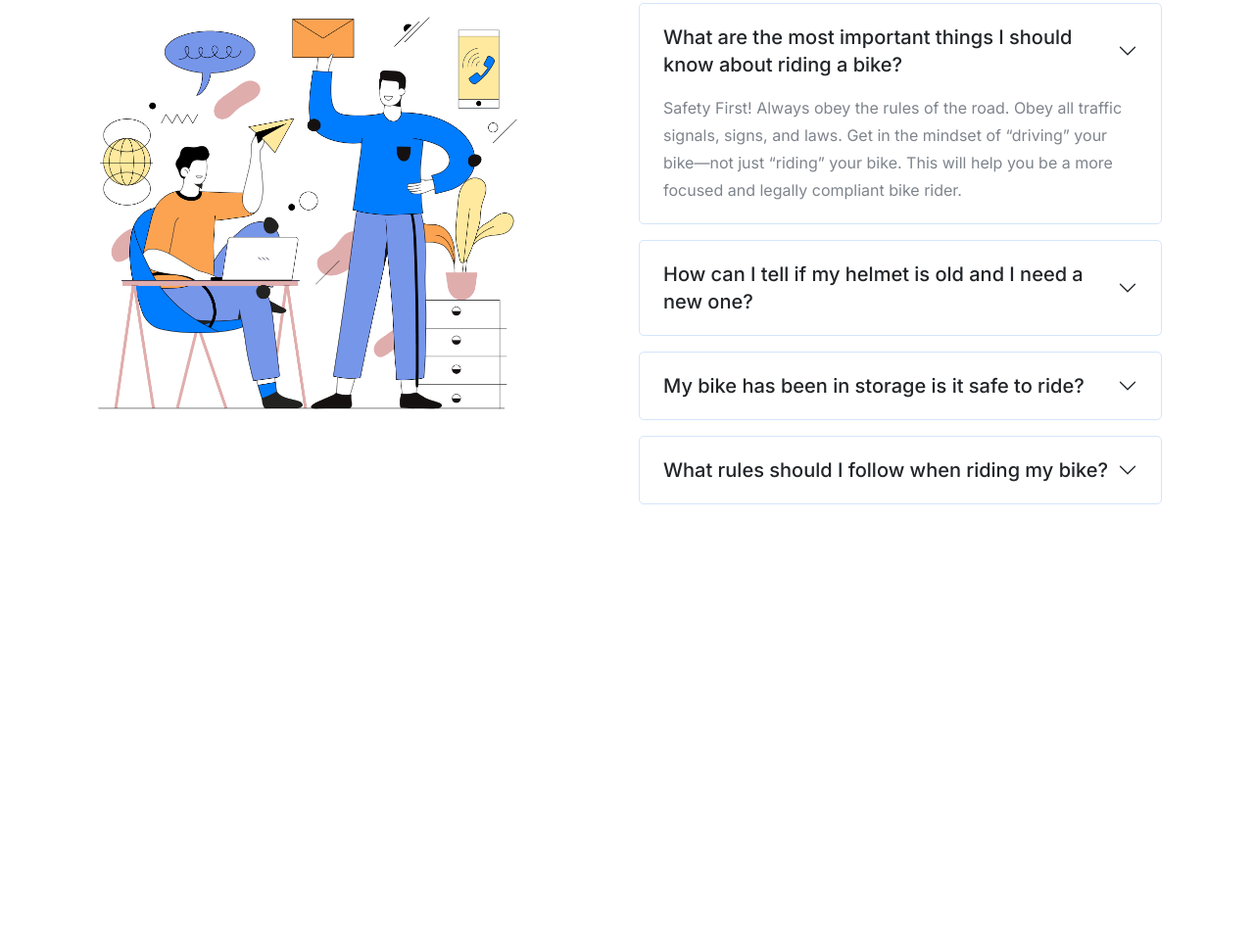
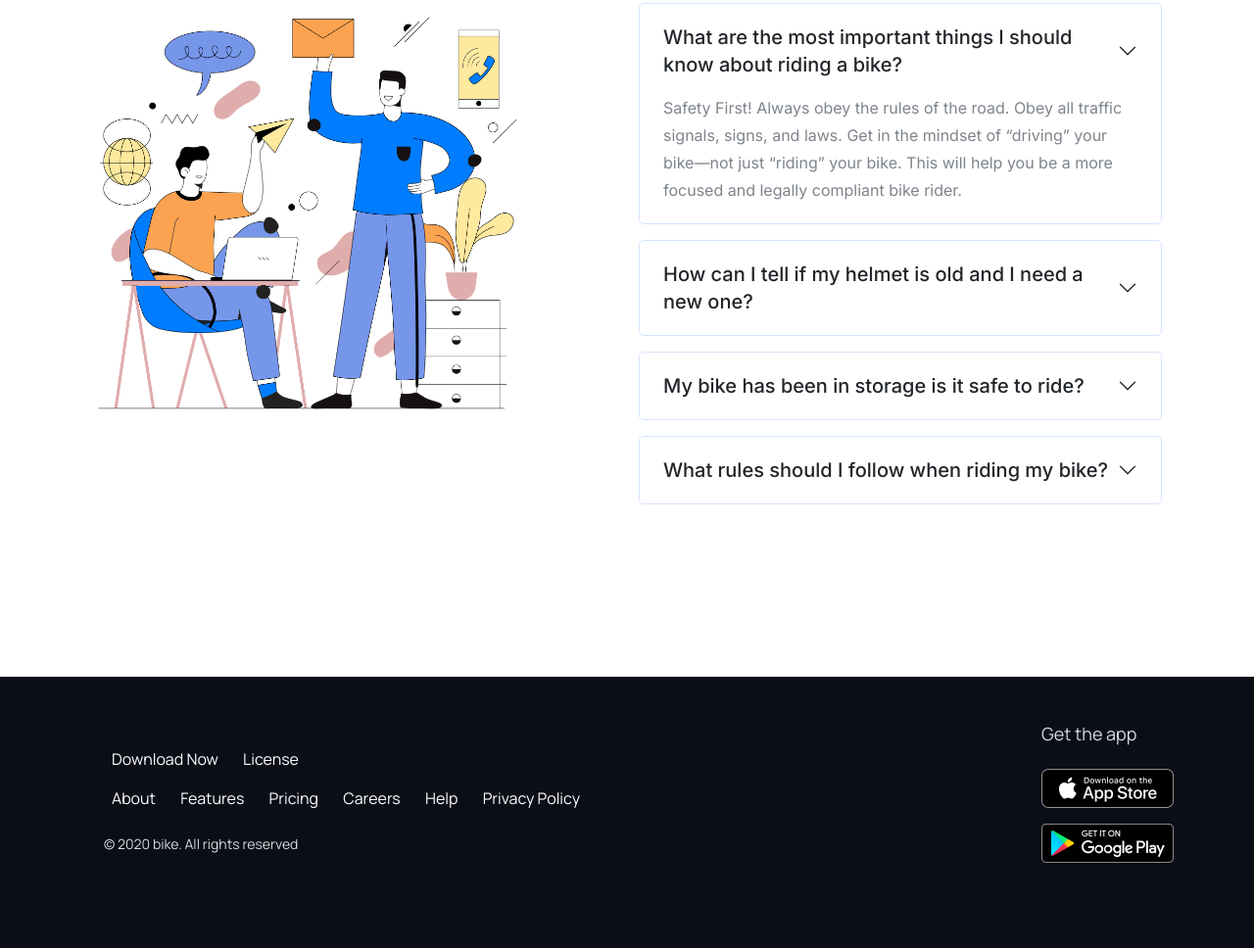
Before and after one commit to Devjhoti/honda-cbr-bootstrap, a plain HTML site: page index.html in a window 1280 px wide. Shown: the part 3326-4294 px from the top of the page at 98% size. Before the commit the page ends 4017 px from the top, so only its background shows below. Drawn offline with nearby package versions, Linux system fonts and the light colour scheme.

Commit message:
Footer Section added

```diff
--- a/css/style.css
+++ b/css/style.css
@@ -50,7 +50,7 @@
 }
 
 .honda-btn:hover {
-    background-image: linear-gradient(#E76F51, rgb(241, 36, 0));
+    background-image: linear-gradient(#E76F51, rgb(250, 130, 49));
 }
 
 .card-btn {
@@ -87,3 +87,29 @@ hr {
 button.accordion-button.collapsed.px-0.pt-0 {
     padding-bottom: 0;
 }
+/* Footer section  */
+.footer-links a{
+    text-decoration: none;
+    color: white;
+}
+.footer-links ul li{
+    display: inline;
+}
+.footer-fonts{
+
+    font-family: 'Manrope', sans-serif;
+}
+#copyright-2{
+    display:none ;
+}
+
+/* responsive */
+@media only screen and (max-width: 600px) {
+    #copyright-1{
+        display: none;
+    }
+    #copyright-2{
+        display: block;
+        text-align: center;
+    }
+  }
--- a/index.html
+++ b/index.html
@@ -22,6 +22,9 @@
   <link rel="preconnect" href="https://fonts.googleapis.com">
   <link rel="preconnect" href="https://fonts.gstatic.com" crossorigin>
   <link href="https://fonts.googleapis.com/css2?family=Inter:wght@500&display=swap" rel="stylesheet">
+  <link rel="preconnect" href="https://fonts.googleapis.com">
+  <link rel="preconnect" href="https://fonts.gstatic.com" crossorigin>
+  <link href="https://fonts.googleapis.com/css2?family=Manrope&display=swap" rel="stylesheet">
 
   <!-- icons  -->
   <link href="https://cdn.lineicons.com/3.0/lineicons.css" rel="stylesheet">
@@ -437,8 +440,35 @@
     <!-- FAQ Section end -->
 
   </main>
-  <footer>
+  <footer style="background-color: #0B0D17;" class="container-fluid ">
+    <div class="container pb-5 pt-4 d-lg-flex justify-content-between ">
+      <div class=" footer-links footer-fonts fw-normal py-5" >
+        <ul class="">
+          <li><a href="">Download Now</a></li>
+          <li><a href="">License</a></li>
+        </ul>
+        <ul class="mb-4">
+          <li><a href="">About</a></li>
+          <li><a href="">Features</a></li>
+          <li><a href="">Pricing</a></li>
+          <li><a href="">Careers</a></li>
+          <li><a href="">Help</a></li>
+          <li><a href="">Privacy Policy</a></li>
+        </ul>
+        <p id="copyright-1"  class="ps-4 mb-0 " style="color: #D9DBE1
+      ;font-size: 14px;font-weight: 400;">© 2020 bike. All rights reserved</p>
+      </div>
 
+      <div class=" py-4">
+        <h3 class="footer-fonts" style="color: #D9DBE1
+        ; font-size: 18px;">Get the app</h3>
+        <img class="my-3" width="135" height="40" src="./images/appstore.png" alt=""><br>
+        <img width="135" height="40" src="./images/playstore.png" alt="">
+      </div>
+
+    </div>
+    <p id="copyright-2" class="ps-4 mb-0 container text-sm-center" style="color: #D9DBE1
+      ;font-size: 14px;font-weight: 400;">© 2020 bike. All rights reserved</p>
   </footer>
 
   <script src="https://cdn.jsdelivr.net/npm/bootstrap@5.1.3/dist/js/bootstrap.bundle.min.js"
```
Also changed, not shown: images/appstore.png (added), images/playstore.png (added).
